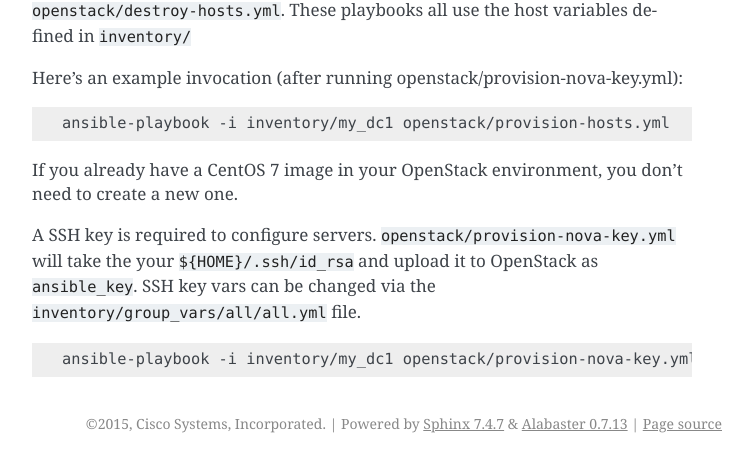
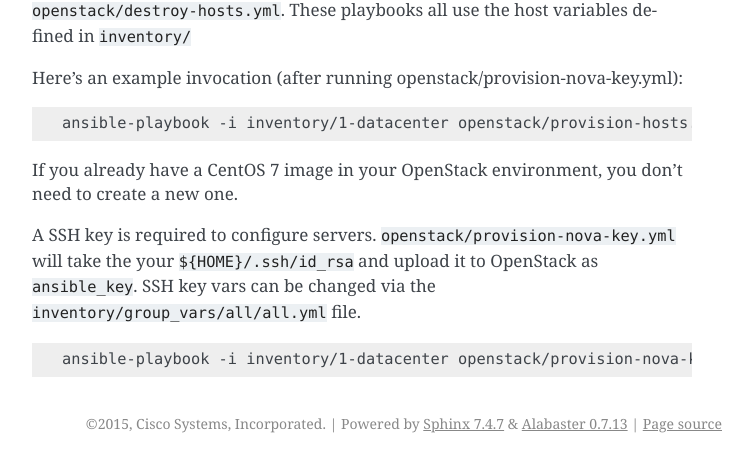
Before and after one commit to mantl/mantl, a Sphinx documentation site: the page built from docs/getting_started/openstack.rst, in a window 1280 px wide and 900 px high, scrolled down 4335 px. Shown: the part 437-894 px from the top of the window, without its empty margins (388-1141 px from the left). Built offline with Sphinx 7.4.7, drawn with Linux system fonts in a browser that asks for light colours.

Commit message:
Update openstack.rst

```diff
--- a/docs/getting_started/openstack.rst
+++ b/docs/getting_started/openstack.rst
@@ -209,7 +209,7 @@ Here's an example invocation (after running openstack/provision-nova-key.yml):
 
 .. code-block:: shell
 
-  ansible-playbook -i inventory/my_dc1 openstack/provision-hosts.yml
+  ansible-playbook -i inventory/1-datacenter openstack/provision-hosts.yml
 
 If you already have a CentOS 7 image in your OpenStack environment, you don't need to create a new one.
 
@@ -217,4 +217,4 @@ A SSH key is required to configure servers. ``openstack/provision-nova-key.yml``
 
 .. code-block:: shell
 
-  ansible-playbook -i inventory/my_dc1 openstack/provision-nova-key.yml
+  ansible-playbook -i inventory/1-datacenter openstack/provision-nova-key.yml
```
